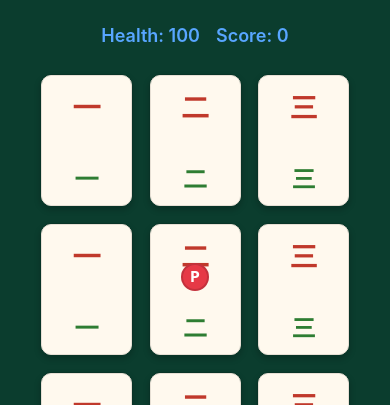
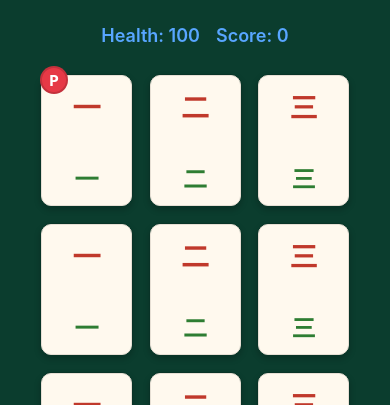
Before and after one commit to Silcrow/math-game, a React Native app: screen /game in a window 390 px wide. Shown: the part 152-557 px from the top of the page. Built offline with nearby package versions, Linux system fonts and the light colour scheme.

Commit message:
feat: player move has slide animation

```diff
--- a/app.json
+++ b/app.json
@@ -7,6 +7,7 @@
     "icon": "./assets/icon.png",
     "userInterfaceStyle": "light",
     "newArchEnabled": true,
+    "scheme": "mathgame",
     "splash": {
       "image": "./assets/splash-icon.png",
       "resizeMode": "contain",
--- a/src/screens/GameScreen.tsx
+++ b/src/screens/GameScreen.tsx
@@ -1,5 +1,5 @@
-import React, { useMemo, useState } from 'react';
-import { View, Text, Pressable, StyleSheet } from 'react-native';
+import React, { useEffect, useMemo, useRef, useState } from 'react';
+import { View, Text, Pressable, StyleSheet, Animated } from 'react-native';
 
 export type GridPos = { row: number; col: number };
 
@@ -24,6 +24,37 @@ export const GameScreen: React.FC<GameScreenProps> = ({ onTilePress, selected })
   const [internalSelected, setInternalSelected] = useState<GridPos | null>(null);
   // Player starts in the middle card (row 1, col 1)
   const [playerPos, setPlayerPos] = useState<GridPos>({ row: 1, col: 1 });
+  const scale = useRef(new Animated.Value(1)).current;
+  const translate = useRef(new Animated.ValueXY({ x: 0, y: 0 })).current;
+  const wrapperLayout = useRef<{ x: number; y: number; width: number; height: number } | null>(null);
+  const tileLayouts = useRef<Record<string, { x: number; y: number; width: number; height: number }>>({});
+  const rowLayouts = useRef<Record<number, { x: number; y: number }>>({});
+  const measuredCount = useRef(0);
+
+  const markerSize = 28;
+
+  const keyFor = (r: number, c: number) => `${r}-${c}`;
+
+  const moveMarkerTo = (r: number, c: number) => {
+    const layout = tileLayouts.current[keyFor(r, c)];
+    if (!layout) return; // not laid out yet
+    // Center of the tile within wrapper
+    const targetX = layout.x + layout.width / 2 - markerSize / 2;
+    const targetY = layout.y + layout.height / 2 - markerSize / 2;
+    Animated.spring(translate, {
+      toValue: { x: targetX, y: targetY },
+      useNativeDriver: true,
+      friction: 6,
+      tension: 120,
+    }).start();
+  };
+
+  // Initialize marker once all 9 tiles have measured
+  useEffect(() => {
+    if (measuredCount.current >= 9) {
+      moveMarkerTo(playerPos.row, playerPos.col);
+    }
+  }, [playerPos.row, playerPos.col]);
 
   const isSelected = (r: number, c: number) => {
     const sel = selected ?? internalSelected;
@@ -36,9 +67,22 @@ export const GameScreen: React.FC<GameScreenProps> = ({ onTilePress, selected })
   const rows = useMemo(() => [0, 1, 2], []);
 
   return (
-    <View style={styles.wrapper}>
+    <View
+      style={styles.wrapper}
+      onLayout={(e) => {
+        const { x, y, width, height } = e.nativeEvent.layout;
+        wrapperLayout.current = { x, y, width, height };
+      }}
+    >
       {rows.map((r) => (
-        <View key={`row-${r}`} style={styles.row}>
+        <View
+          key={`row-${r}`}
+          style={styles.row}
+          onLayout={(e) => {
+            const { x, y } = e.nativeEvent.layout;
+            rowLayouts.current[r] = { x, y };
+          }}
+        >
           {rows.map((c) => {
             const selectedTile = isSelected(r, c);
             const idx = r * SIZE + c;
@@ -57,6 +101,12 @@ export const GameScreen: React.FC<GameScreenProps> = ({ onTilePress, selected })
                   const isHorzAdjacent = sameRow && Math.abs(c - playerPos.col) === 1;
                   if (isVertAdjacent || isHorzAdjacent) {
                     setPlayerPos(pos);
+                    moveMarkerTo(r, c);
+                    // Scale pulse
+                    Animated.sequence([
+                      Animated.timing(scale, { toValue: 0.9, duration: 80, useNativeDriver: true }),
+                      Animated.spring(scale, { toValue: 1, friction: 5, useNativeDriver: true }),
+                    ]).start();
                   }
                   onTilePress?.(pos);
                 }}
@@ -65,21 +115,33 @@ export const GameScreen: React.FC<GameScreenProps> = ({ onTilePress, selected })
                   selectedTile && styles.cardSelected,
                   pressed && styles.cardPressed,
                 ]}
+              onLayout={(e) => {
+                const { x, y, width, height } = e.nativeEvent.layout;
+                const row = rowLayouts.current[r] || { x: 0, y: 0 };
+                // Convert tile local coords (within row) to wrapper-relative coords
+                const absX = row.x + x;
+                const absY = row.y + y;
+                tileLayouts.current[keyFor(r, c)] = { x: absX, y: absY, width, height };
+                measuredCount.current += 1;
+              }}
               >
                 <View style={styles.cardFace}>
                   <Text style={styles.tileGlyph}>{glyph}</Text>
                   <Text style={styles.cardBottomGlyph}>{glyph}</Text>
-                  {playerPos.row === r && playerPos.col === c && (
-                    <View style={styles.playerMarker}>
-                      <Text style={styles.playerText}>P</Text>
-                    </View>
-                  )}
                 </View>
               </Pressable>
             );
           })}
         </View>
       ))}
+      {/* Floating player marker overlay */}
+      <Animated.View
+        pointerEvents="none"
+        style={[styles.playerMarker, { transform: [{ translateX: translate.x }, { translateY: translate.y }, { scale }] }]}
+      >
+        <Text style={styles.playerText}>P</Text>
+      </Animated.View>
+
       <Text style={styles.help}>Move the player like a rook by one tile (up/down/left/right).</Text>
     </View>
   );
@@ -92,6 +154,7 @@ const styles = StyleSheet.create({
     alignSelf: 'center',
     paddingHorizontal: 16,
     paddingVertical: 8,
+    position: 'relative',
   },
   row: {
     flexDirection: 'row',
@@ -151,9 +214,6 @@ const styles = StyleSheet.create({
   },
   playerMarker: {
     position: 'absolute',
-    top: '40%',
-    left: '50%',
-    transform: [{ translateX: -14 }, { translateY: -14 }],
     width: 28,
     height: 28,
     borderRadius: 14,
```
Also changed, not shown: 1 other file (tests, documents, lock files or other folders).
